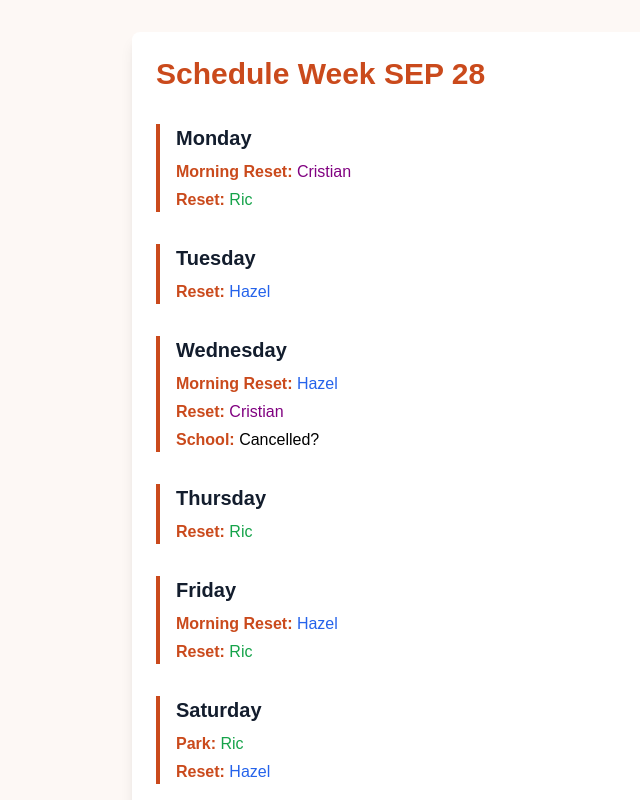
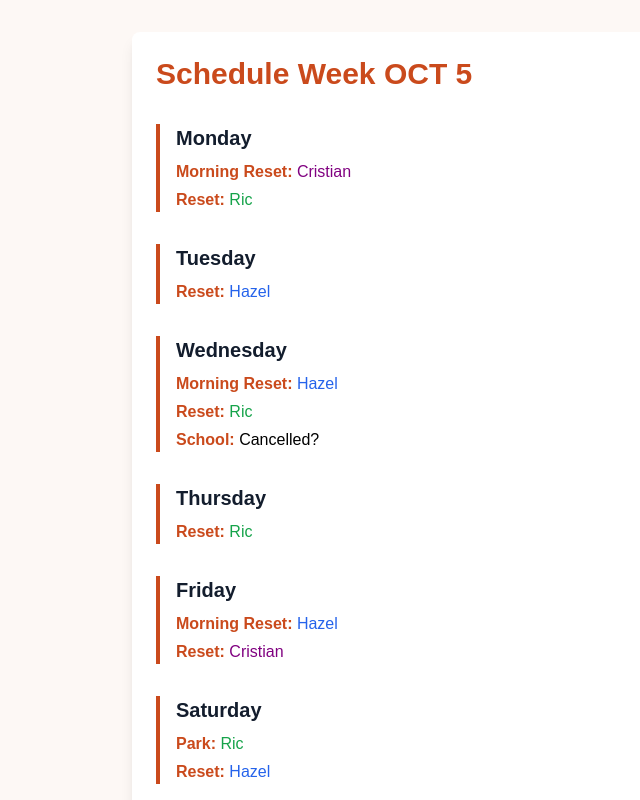
Before and after one commit to Cristian-Baeza/reset-schedule, a Next.js app: page / in a window 1280 px wide. Shown: the top 800 px of the page, without its empty margins (220-860 px from the left). Built offline with nearby package versions, Linux system fonts and the light colour scheme.

Commit message:
week oct 4

```diff
--- a/app/page.tsx
+++ b/app/page.tsx
@@ -6,7 +6,7 @@ const personColors = {
 
 
 export default function Home() {
-  const weekOfMonth = "SEP 28"
+  const weekOfMonth = "OCT 5"
 
   const schedule = [
     {
@@ -26,7 +26,7 @@ export default function Home() {
       day: "Wednesday",
       assignments: [
         { location: "Morning Reset", person: "Hazel" },
-        { location: "Reset", person: "Cristian" },
+        { location: "Reset", person: "Ric" },
         { location: "School", person: "Cancelled?" },
       ],
     },
@@ -39,7 +39,7 @@ export default function Home() {
       day: "Friday",
       assignments: [
         { location: "Morning Reset", person: "Hazel" },
-        { location: "Reset", person: "Ric" },
+        { location: "Reset", person: "Cristian" },
       ],
     },{
       day: "Saturday",
```
